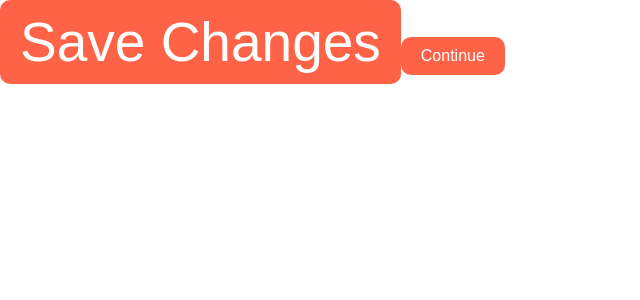
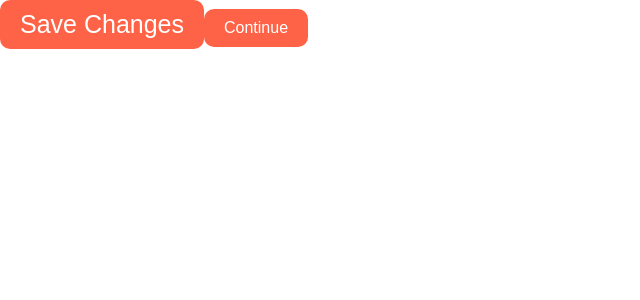
Before and after one commit to UkTheBlood/nomad-react, a React (Create React App) app in the folder nomad-coder/: page / in a window 1280 px wide. Shown: the top 300 px of the page, without its empty margins (0-640 px from the left). Built offline with nearby package versions, Linux system fonts and the light colour scheme.

Commit message:
learn: React.memo

```diff
--- a/nomad-coder/src/App.jsx
+++ b/nomad-coder/src/App.jsx
@@ -1,35 +1,51 @@
 import './App.css';
-import { useState } from 'react';
+import React, { useState } from 'react';
 
 import ContainConverter from './components/ContainConverter';
 import HourConverter from './components/HourConverter';
 import KmTOMiles from './components/KmTOMiles';
 
-function App() {
-  function Btn({text, big}) {
+function Btn({ text, big, onClick }) {
   return <button style={{
     backgroundColor: "tomato",
     color: "white",
     padding: "10px 20px",
     borderRadius: "10px",
     border: 0,
-      fontSize: big ? 55 : 16,
-    }}>
+    fontSize: big ? 25 : 16,    // props를 가지고 true인지 false인지에 따라 사이즈 변경
+
+  }}
+    onClick={onClick} >
     {text}
   </button>
 }
 
-  function ConfirnBtn() {
-    return <button>ConfirnBtn</button>
+const MemorizedBtn = React.memo(Btn)
+
+function App() {
+
+  const [value, setValue] = useState("Save Changes")
+  const changeValue = () => {
+    setValue("Revert Changes")
   }
 
   return (
     <>
-      <Btn text="Save Changes" big={true} />
-      <Btn text="Continue" big={false} />
+      <MemorizedBtn text={value} big={true} onClick={changeValue} />
+      {/*
+        onClick={changeValue} 을 넣으면 prpos를 가져오는 것 밖에 안 됨
+        Btn 컴포넌트에 props로 넣어주고, 이를 가져와야 함
+      */}
+      <MemorizedBtn text="Continue" big={false} />
     </>
 
   );
 }
 
 export default App;
+
+
+// React.memo
+// 부모 컴포넌트가 리렌더링이 되면 자식 컴포넌트도 리렌더링이 일어나는데,
+// 이는 어플리케이션이 느려지게 만드는 원인이 될 수 있음
+// 우리가 props가 변경되지 않는 선에서 컴포넌트를 다시 그릴지 말지 정할 수 있음
```
Lines whose indentation alone changed are shown as unchanged.
